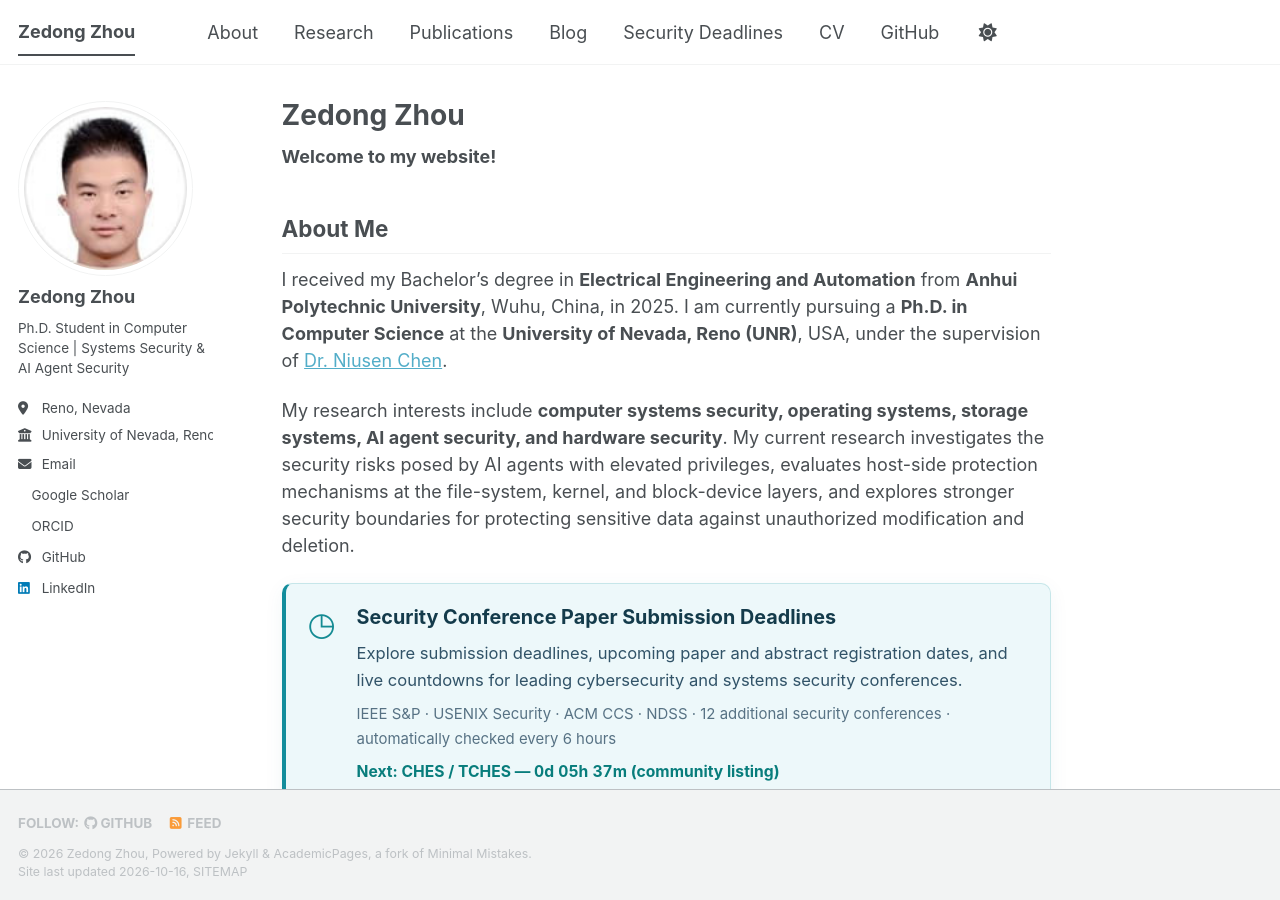
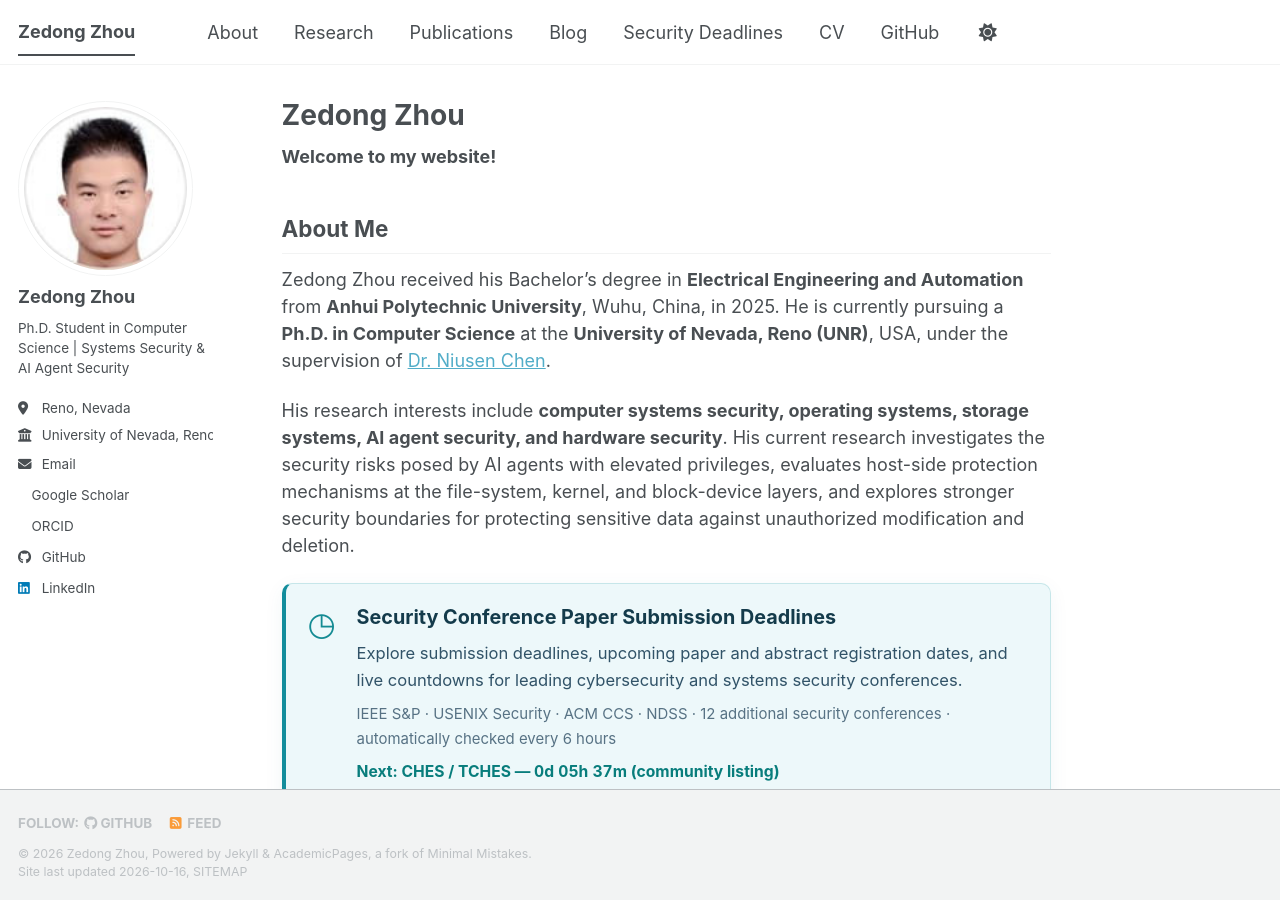
Before and after one commit to 2350082187zhou-ux/2350082187zhou-ux.github.io, a Jekyll site: the page built from _pages/about.md, in a window 1280 px wide and 900 px high. Built offline with Jekyll 4.4.1, drawn with Linux system fonts in a browser that asks for light colours; a style sheet for code colours, icons or effects is not loaded.

Commit message:
Use objective third-person biography in homepage About Me

```diff
--- a/_pages/about.md
+++ b/_pages/about.md
@@ -11,9 +11,9 @@
 
 ## About Me
 
-I received my Bachelor's degree in **Electrical Engineering and Automation** from **Anhui Polytechnic University**, Wuhu, China, in 2025. I am currently pursuing a **Ph.D. in Computer Science** at the **University of Nevada, Reno (UNR)**, USA, under the supervision of [Dr. Niusen Chen](https://www.unr.edu/cse/people/niusen-chen).
+Zedong Zhou received his Bachelor's degree in **Electrical Engineering and Automation** from **Anhui Polytechnic University**, Wuhu, China, in 2025. He is currently pursuing a **Ph.D. in Computer Science** at the **University of Nevada, Reno (UNR)**, USA, under the supervision of [Dr. Niusen Chen](https://www.unr.edu/cse/people/niusen-chen).
 
-My research interests include **computer systems security, operating systems, storage systems, AI agent security, and hardware security**. My current research investigates the security risks posed by AI agents with elevated privileges, evaluates host-side protection mechanisms at the file-system, kernel, and block-device layers, and explores stronger security boundaries for protecting sensitive data against unauthorized modification and deletion.
+His research interests include **computer systems security, operating systems, storage systems, AI agent security, and hardware security**. His current research investigates the security risks posed by AI agents with elevated privileges, evaluates host-side protection mechanisms at the file-system, kernel, and block-device layers, and explores stronger security boundaries for protecting sensitive data against unauthorized modification and deletion.
 
 <div class="security-deadline-entry">
   <span class="security-deadline-entry__symbol" aria-hidden="true">◷</span>
```
